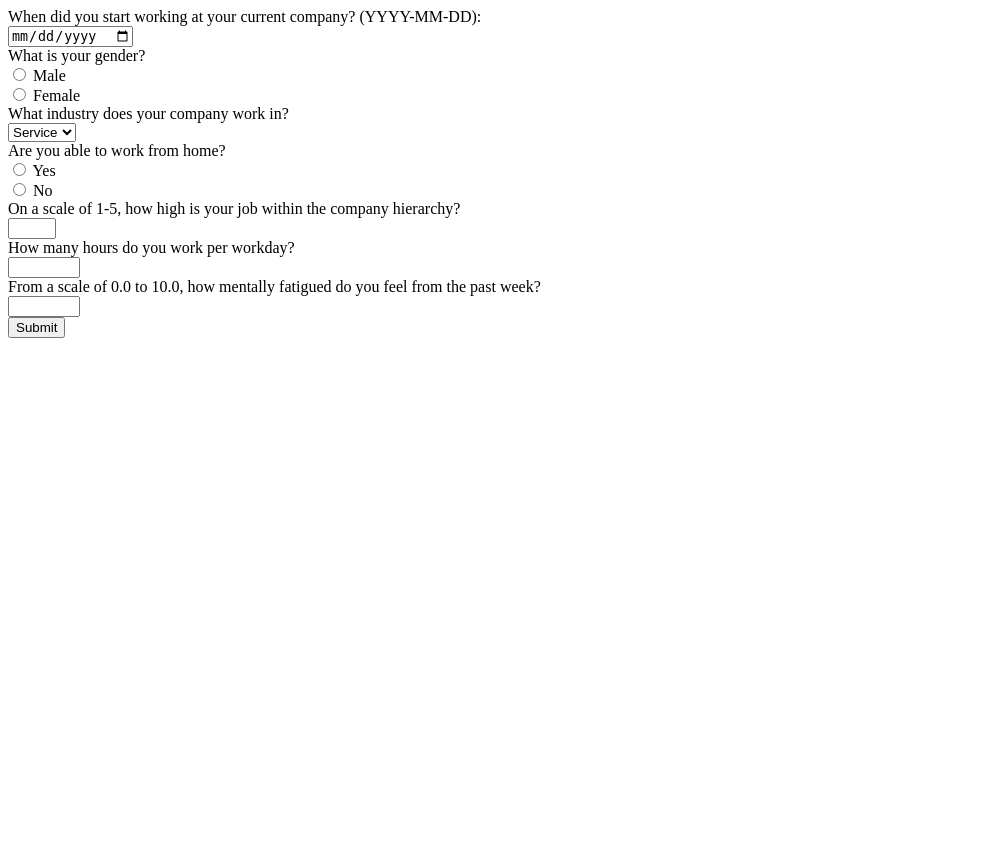
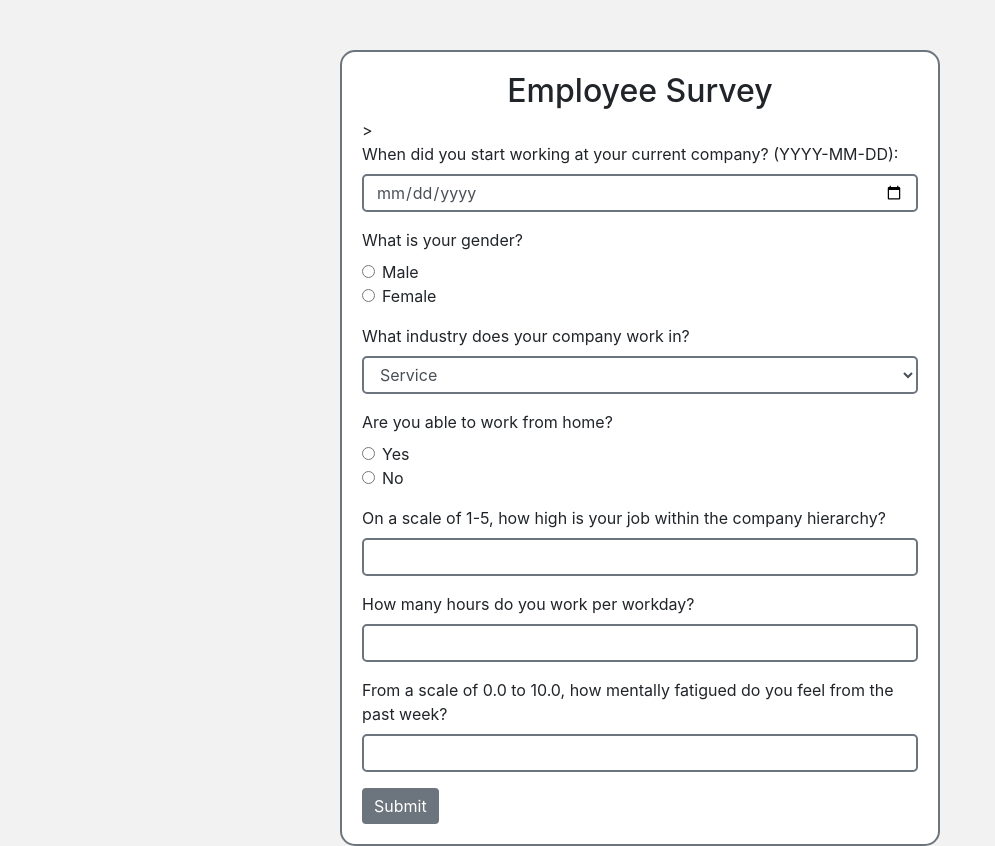
Before and after one commit to MenardCayabyab/Project4, a Flask app: page / in a window 1280 px wide. Shown: the whole page, without its empty margins (0-995 px from the left). Before the commit the page ends 338 px from the top, so only its background shows below. Run offline with Flask 3, Linux system fonts and the light colour scheme; some libraries are stand-ins or nearby versions.

Commit message:
Updated Survey

```diff
--- /dev/null
+++ b/survey_data.csv
@@ -0,0 +1,2 @@
+Date of Joining,Gender,Company Type,WFH Setup Available,Designation,Resource Allocation,Mental Fatigue Score
+2023-06-08,Male,Service,Yes,4,8,8
--- a/templates/survey.html
+++ b/templates/survey.html
@@ -1,41 +1,90 @@
 <!DOCTYPE html>
-<html>
+<html lang="en">
 <head>
+    <meta charset="UTF-8">
+    <meta name="viewport" content="width=device-width, initial-scale=1.0">
     <title>Survey</title>
+    <!-- Add Bootstrap CSS -->
+    <link rel="stylesheet" href="https://stackpath.bootstrapcdn.com/bootstrap/4.5.0/css/bootstrap.min.css">
+    <!-- Custom CSS -->
+    <style>
+        body {
+            background-color: #f2f2f2;
+        }
+        .survey-container {
+            margin-top: 50px;
+            padding: 20px;
+            border: 2px solid #6c757d;
+            border-radius: 15px;
+            background-color: white;
+            max-width: 600px;
+            margin-left: auto;
+            margin-right: auto;
+        }
+        .form-control {
+            border: 2px solid #6c757d;
+            border-radius: 5px;
+        }
+        .btn-primary {
+            background-color: #6c757d;
+            border: none;
+        }
+    </style>
 </head>
 <body>
-    <form method="POST">
-        <label for="date_of_joining">When did you start working at your current company? (YYYY-MM-DD):</label><br>
-        <input type="date" id="date_of_joining" name="date_of_joining" required><br>
-
-        <label for="gender">What is your gender?</label><br>
-        <input type="radio" id="male" name="gender" value="Male">
-        <label for="male">Male</label><br>
-        <input type="radio" id="female" name="gender" value="Female">
-        <label for="female">Female</label><br>
-
-        <label for="company_type">What industry does your company work in?</label><br>
-        <select id="company_type" name="company_type">
-          <option value="Service">Service</option>
-          <option value="Product">Product</option>
-        </select><br>
-
-        <label for="wfh_setup_available">Are you able to work from home?</label><br>
-        <input type="radio" id="yes" name="wfh_setup_available" value="Yes">
-        <label for="yes">Yes</label><br>
-        <input type="radio" id="no" name="wfh_setup_available" value="No">
-        <label for="no">No</label><br>
-
-        <label for="designation">On a scale of 1-5, how high is your job within the company hierarchy?</label><br>
-        <input type="number" id="designation" name="designation" min="1" max="5" required><br>
-
-        <label for="resource_allocation">How many hours do you work per workday?</label><br>
-        <input type="number" id="resource_allocation" name="resource_allocation" min="1.0" max="10.0" step="0.1" required><br>
-
-        <label for="mental_fatigue_score">From a scale of 0.0 to 10.0, how mentally fatigued do you feel from the past week?</label><br>
-        <input type="number" id="mental_fatigue_score" name="mental_fatigue_score" min="0.0" max="10.0" step="0.1" required><br>
-
-        <input type="submit" value="Submit">
-    </form>
+    <div class="survey-container">
+        <h2 class="text-center">Employee Survey</h2>
+        <form method="POST">>
+            <div class="form-group">
+                <label for="date_of_joining">When did you start working at your current company? (YYYY-MM-DD):</label>
+                <input type="date" id="date_of_joining" name="date_of_joining" required class="form-control">
+            </div>
+            <div class="form-group">
+                <label for="gender">What is your gender?</label><br>
+                <div class="form-check">
+                    <input type="radio" id="male" name="gender" value="Male" class="form-check-input">
+                    <label for="male" class="form-check-label">Male</label><br>
+                </div>
+                <div class="form-check">
+                    <input type="radio" id="female" name="gender" value="Female" class="form-check-input">
+                    <label for="female" class="form-check-label">Female</label><br>
+                </div>
+            </div>
+            <div class="form-group">
+                <label for="company_type">What industry does your company work in?</label>
+                <select id="company_type" name="company_type" class="form-control">
+                  <option value="Service">Service</option>
+                  <option value="Product">Product</option>
+                </select>
+            </div>
+            <div class="form-group">
+                <label for="wfh_setup_available">Are you able to work from home?</label><br>
+                <div class="form-check">
+                    <input type="radio" id="yes" name="wfh_setup_available" value="Yes" class="form-check-input">
+                    <label for="yes" class="form-check-label">Yes</label><br>
+                </div>
+                <div class="form-check">
+                    <input type="radio" id="no" name="wfh_setup_available" value="No" class="form-check-input">
+                    <label for="no" class="form-check-label">No</label><br>
+                </div>
+            </div>
+            <div class="form-group">
+                <label for="designation">On a scale of 1-5, how high is your job within the company hierarchy?</label>
+                <input type="number" id="designation" name="designation" min="1" max="5" required class="form-control">
+            </div>
+            <div class="form-group">
+                <label for="resource_allocation">How many hours do you work per workday?</label>
+                <input type="number" id="resource_allocation" name="resource_allocation" min="1.0" max="10.0" step="0.1" required class="form-control">
+            </div>
+            <div class="form-group">
+                <label for="mental_fatigue_score">From a scale of 0.0 to 10.0, how mentally fatigued do you feel from the past week?</label>
+                <input type="number" id="mental_fatigue_score" name="mental_fatigue_score" min="0.0" max="10.0" step="0.1" required class="form-control">
+            </div>
+            <input type="submit" value="Submit" class="btn btn-primary">
+        </form>
+    </div>
+    <!-- Add Bootstrap JS -->
+    <script src="https://code.jquery.com/jquery-3.5.1.slim.min.js"></script>
+    <script src="https://stackpath.bootstrapcdn.com/bootstrap/4.5.0/js/bootstrap.min.js"></script>
 </body>
 </html>
```
